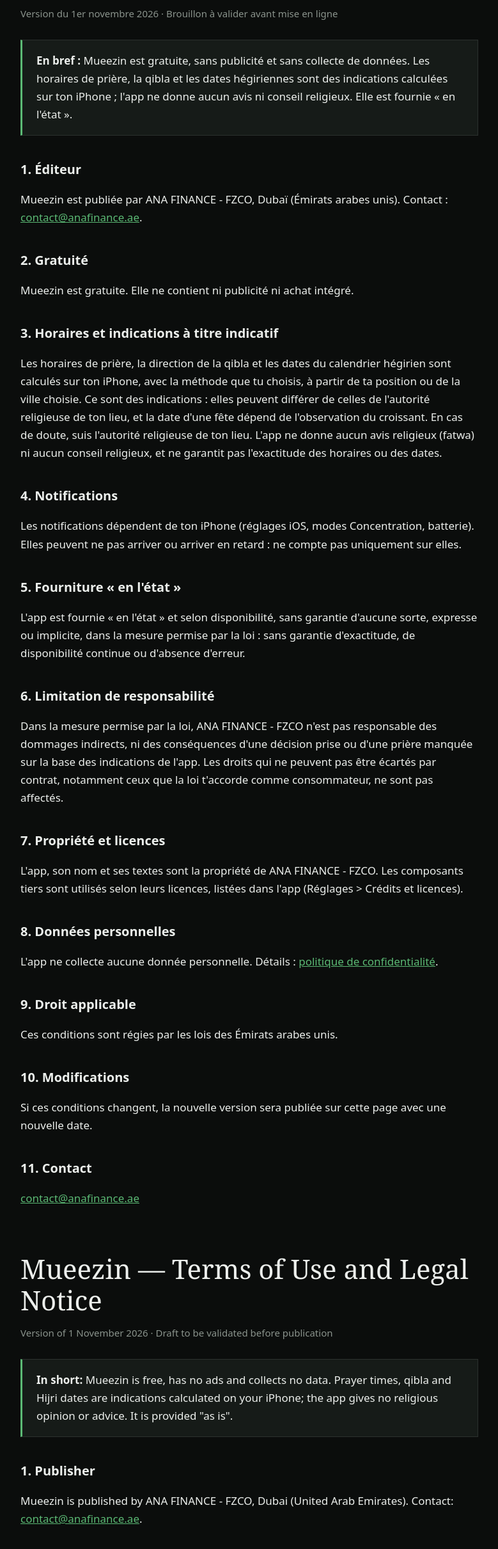
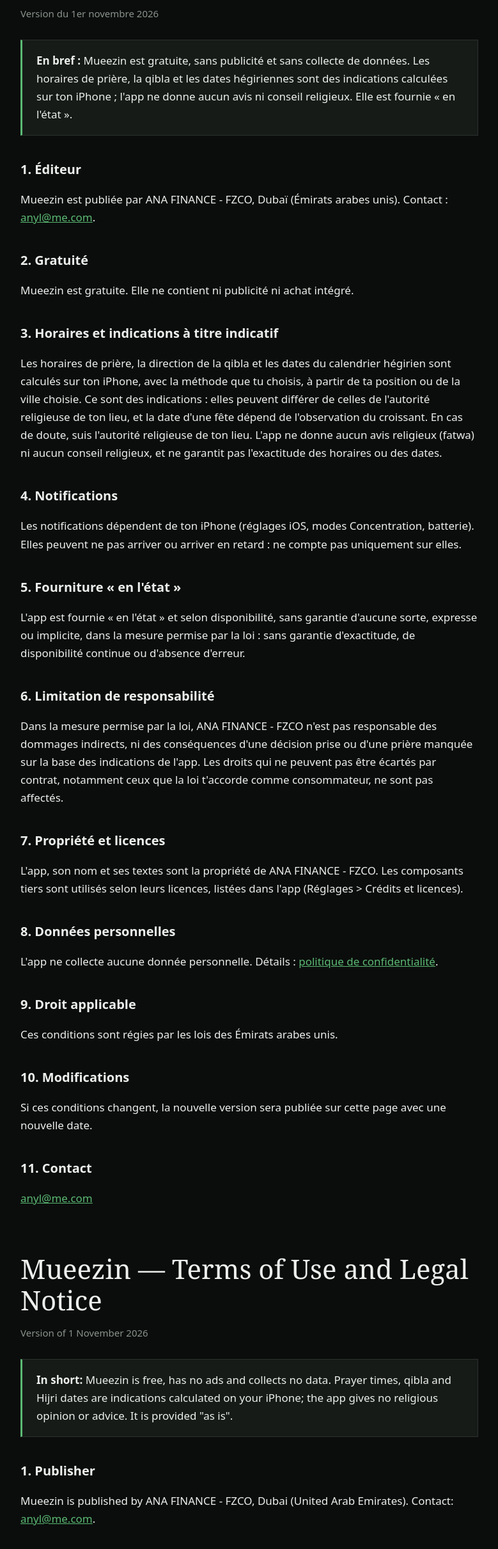
Before and after one commit to ANAFINANCE/apps-legal, a plain HTML site: page mueezin/terms/index.html in a window 1280 px wide. Shown: the part 272-2693 px from the top of the page at 64% size, without its empty margins (250-1029 px from the left). Drawn offline with Linux system fonts and the light colour scheme.

Commit message:
Mueezin : retire la mention brouillon, garde l'adresse actuelle anyl@me.com (relecture de Paul, Refs IosFactory#145)

```diff
--- a/mueezin/terms/index.html
+++ b/mueezin/terms/index.html
@@ -38,12 +38,12 @@
 
 <section lang="fr" id="fr">
 <h1>Mueezin — Conditions d'utilisation et mentions légales</h1>
-<p class="mut">Version du 1er novembre 2026 · Brouillon à valider avant mise en ligne</p>
+<p class="mut">Version du 1er novembre 2026</p>
 
 <div class="summary"><p><strong>En bref :</strong> Mueezin est gratuite, sans publicité et sans collecte de données. Les horaires de prière, la qibla et les dates hégiriennes sont des indications calculées sur ton iPhone ; l'app ne donne aucun avis ni conseil religieux. Elle est fournie « en l'état ».</p></div>
 
 <h2>1. Éditeur</h2>
-<p>Mueezin est publiée par ANA FINANCE - FZCO, Dubaï (Émirats arabes unis). Contact : <a href="mailto:contact@anafinance.ae">contact@anafinance.ae</a>.</p>
+<p>Mueezin est publiée par ANA FINANCE - FZCO, Dubaï (Émirats arabes unis). Contact : <a href="mailto:anyl@me.com">anyl@me.com</a>.</p>
 
 <h2>2. Gratuité</h2>
 <p>Mueezin est gratuite. Elle ne contient ni publicité ni achat intégré.</p>
@@ -73,17 +73,17 @@
 <p>Si ces conditions changent, la nouvelle version sera publiée sur cette page avec une nouvelle date.</p>
 
 <h2>11. Contact</h2>
-<p><a href="mailto:contact@anafinance.ae">contact@anafinance.ae</a></p>
+<p><a href="mailto:anyl@me.com">anyl@me.com</a></p>
 </section>
 
 <section lang="en" id="en">
 <h1>Mueezin — Terms of Use and Legal Notice</h1>
-<p class="mut">Version of 1 November 2026 · Draft to be validated before publication</p>
+<p class="mut">Version of 1 November 2026</p>
 
 <div class="summary"><p><strong>In short:</strong> Mueezin is free, has no ads and collects no data. Prayer times, qibla and Hijri dates are indications calculated on your iPhone; the app gives no religious opinion or advice. It is provided "as is".</p></div>
 
 <h2>1. Publisher</h2>
-<p>Mueezin is published by ANA FINANCE - FZCO, Dubai (United Arab Emirates). Contact: <a href="mailto:contact@anafinance.ae">contact@anafinance.ae</a>.</p>
+<p>Mueezin is published by ANA FINANCE - FZCO, Dubai (United Arab Emirates). Contact: <a href="mailto:anyl@me.com">anyl@me.com</a>.</p>
 
 <h2>2. Free of charge</h2>
 <p>Mueezin is free. It contains no ads and no in-app purchases.</p>
@@ -113,7 +113,7 @@
 <p>If these terms change, the new version will be published on this page with a new date.</p>
 
 <h2>11. Contact</h2>
-<p><a href="mailto:contact@anafinance.ae">contact@anafinance.ae</a></p>
+<p><a href="mailto:anyl@me.com">anyl@me.com</a></p>
 </section>
 <footer>© 2026 ANA FINANCE - FZCO · Dubaï, Émirats arabes unis · Dubai, UAE</footer>
 </main>
```
Also changed, not shown: mueezin/privacy/index.html (+2 -2 lines), mueezin/support/index.html (+2 -2 lines).
